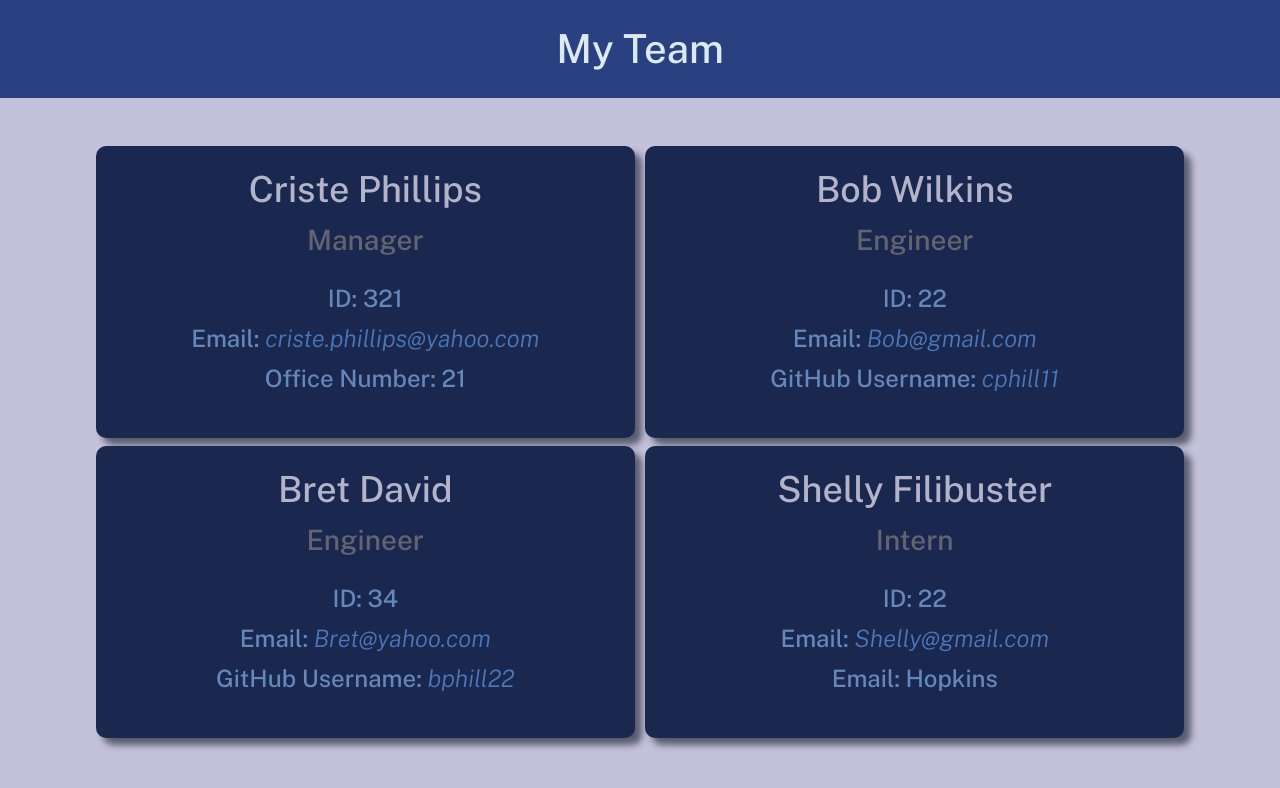
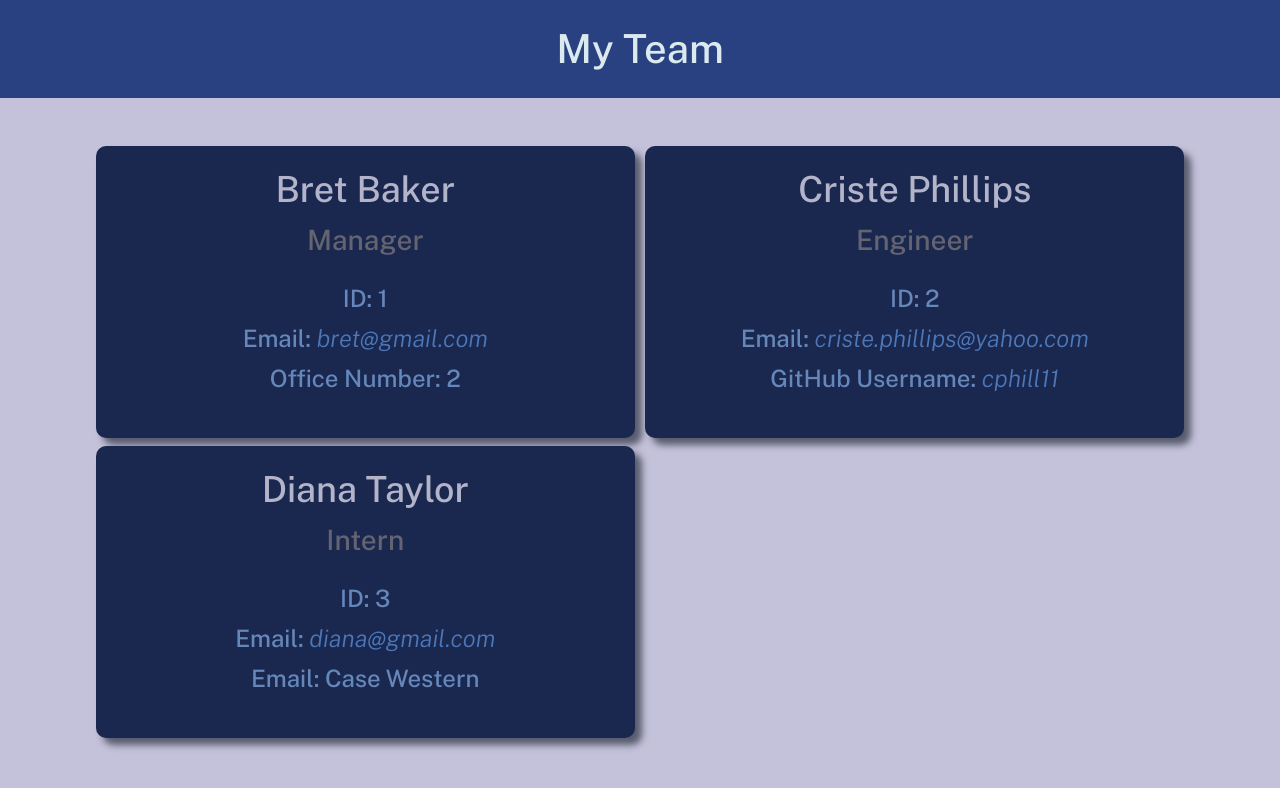
Before and after one commit to cphill11/team-profile-generator, a website: page src/newHTML.html in a window 1280 px wide. Drawn offline with nearby package versions, Linux system fonts and the light colour scheme.

Commit message:
second screenshot added to readme

```diff
--- a/src/newHTML.html
+++ b/src/newHTML.html
@@ -27,52 +27,40 @@
     <div class="flex-row justify-space-between">
 
           <div class="col-12 col-md-6 mb-2 bg-dark text-light p-3 flex-column" id="employee-card">
-            <h2 class="employee-item-title text-light" id="employee-name">Criste Phillips</h3>
+            <h2 class="employee-item-title text-light" id="employee-name">Bret Baker</h3>
             <h3 class="employee-item-title text-light" id="employee-title">Manager</h3>
             <div class="col-12 col-md-6 mb-2 text-light p-3 flex-column">
-            <h4 class="employee-item-title text-primary">ID: 321</h4>
+            <h4 class="employee-item-title text-primary">ID: 1</h4>
             <h4 class="employee-item-title text-primary">Email:
-            <a href="mailto:criste.phillips@yahoo.com">criste.phillips@yahoo.com</a></h4>
-            <h4 class="employee-item-title text-primary">Office Number: 21</h4>
+            <a href="mailto:bret@gmail.com">bret@gmail.com</a></h4>
+            <h4 class="employee-item-title text-primary">Office Number: 2</h4>
             </div>
           </div>
 
 
 
           <div class="col-12 col-md-6 mb-2 bg-dark text-light p-3 flex-column" id="employee-card">
-            <h2 class="employee-item-title text-light" id="employee-name">Bob Wilkins</h3>
+            <h2 class="employee-item-title text-light" id="employee-name">Criste Phillips</h3>
             <h3 class="employee-item-title text-light" id="employee-title">Engineer</h3>
             <div class="col-12 col-md-6 mb-2 p-3 flex-column">
-            <h4 class="employee-item-title text-primary">ID: 22</h4>
+            <h4 class="employee-item-title text-primary">ID: 2</h4>
             <h4 class="employee-item-title text-primary">Email:
-            <a href="mailto:Bob@gmail.com">Bob@gmail.com</a></h4>
+            <a href="mailto:criste.phillips@yahoo.com">criste.phillips@yahoo.com</a></h4>
             <h4 class="employee-item-title text-primary">GitHub Username:
               <a href="https://github.com/cphill11" target="_blank">cphill11</a></h4>
-            </div>
-          </div>
-
-          <div class="col-12 col-md-6 mb-2 bg-dark text-light p-3 flex-column" id="employee-card">
-            <h2 class="employee-item-title text-light" id="employee-name">Bret David</h3>
-            <h3 class="employee-item-title text-light" id="employee-title">Engineer</h3>
-            <div class="col-12 col-md-6 mb-2 p-3 flex-column">
-            <h4 class="employee-item-title text-primary">ID: 34</h4>
-            <h4 class="employee-item-title text-primary">Email:
-            <a href="mailto:Bret@yahoo.com">Bret@yahoo.com</a></h4>
-            <h4 class="employee-item-title text-primary">GitHub Username:
-              <a href="https://github.com/bphill22" target="_blank">bphill22</a></h4>
             </div>
           </div>
 
 
 
            <div class="col-12 col-md-6 mb-2 bg-dark text-light p-3 flex-column" id="employee-card">
-             <h2 class="employee-item-title text-light" id="employee-name">Shelly Filibuster</h3>
+             <h2 class="employee-item-title text-light" id="employee-name">Diana Taylor</h3>
              <h3 class="employee-item-title text-light" id="employee-title">Intern</h3>
              <div class="col-12 col-md-6 mb-2 p-3 flex-column">
-             <h4 class="employee-item-title text-primary">ID: 22</h4>
+             <h4 class="employee-item-title text-primary">ID: 3</h4>
              <h4 class="employee-item-title text-primary">Email:
-             <a href="mailto:Shelly@gmail.com">Shelly@gmail.com</a></h4>
-             <h4 class="employee-item-title text-primary">Email: Hopkins</h4>
+             <a href="mailto:diana@gmail.com">diana@gmail.com</a></h4>
+             <h4 class="employee-item-title text-primary">Email: Case Western</h4>
             </div>
            </div>
 
```
Also changed, not shown: README.md, assets/images/screenshot2.png (added).
